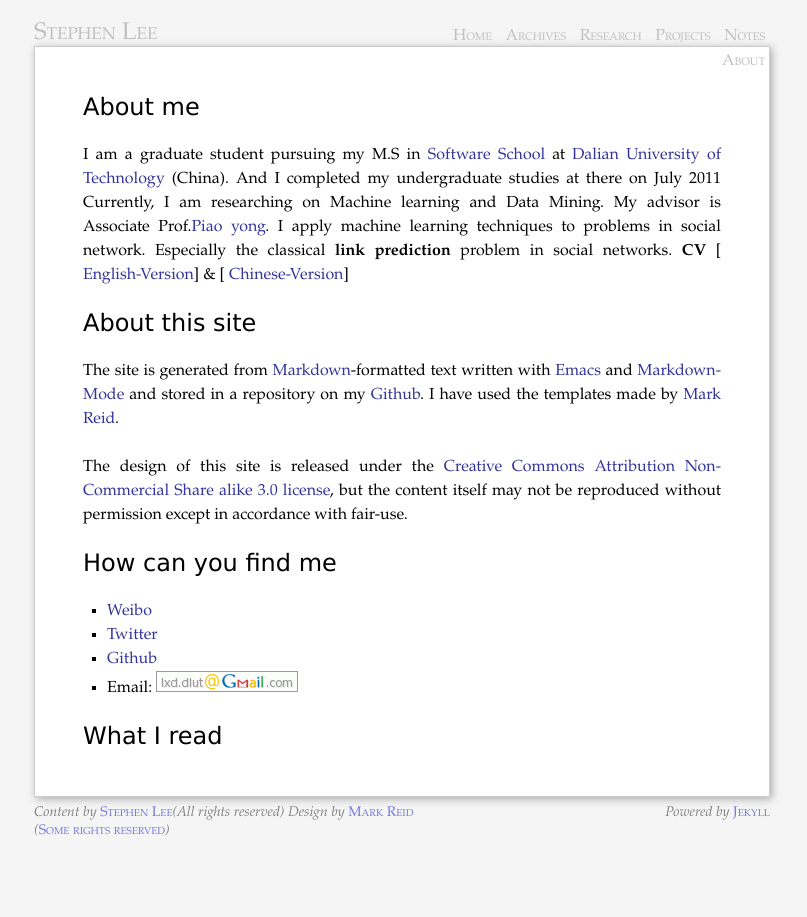
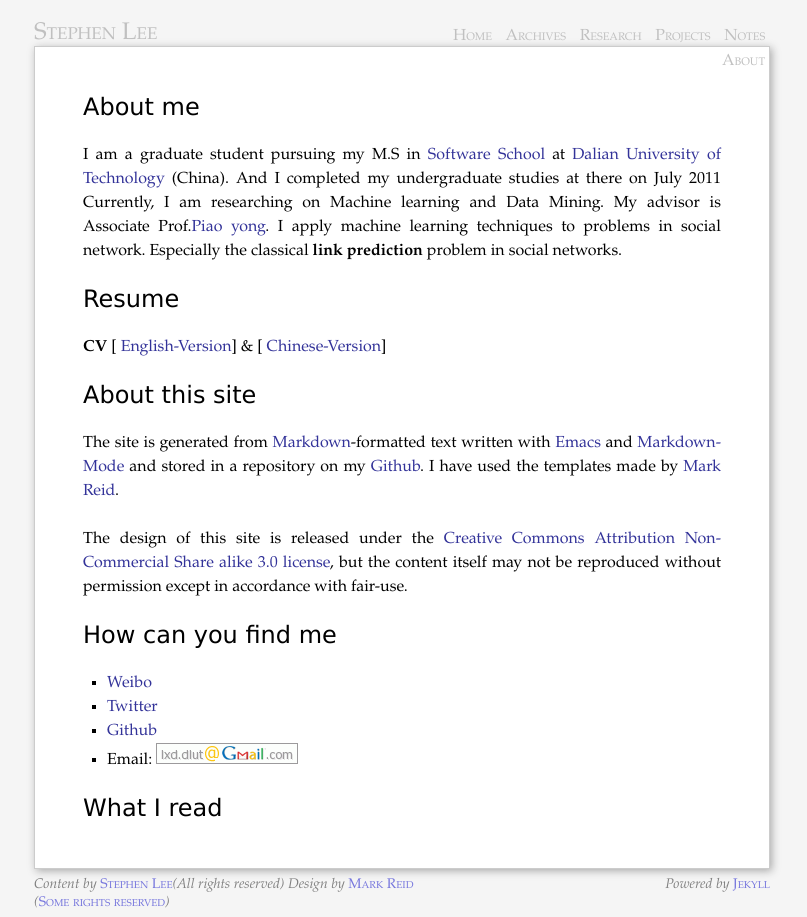
Before and after one commit to stephenLee/stephenlee.github.com, a Jekyll site: the page built from about/index.markdown, in a window 1280 px wide. Shown: the whole page, without its empty margins (238-1045 px from the left). Built offline with Jekyll 4.4.1, drawn with Linux system fonts in a browser that asks for light colours.

Commit message:
Updated about/index.markdown

```diff
--- a/about/index.markdown
+++ b/about/index.markdown
@@ -17,7 +17,11 @@ Currently, I am researching on Machine learning and Data Mining. My
 advisor is Associate Prof.[Piao
 yong](http://ssdut.dlut.edu.cn/teachers/show.php?id=81). I apply
 machine learning techniques to problems in social network. Especially the
-classical **link prediction** problem in social networks. **CV** [ [English-Version](https://github.com/stephenLee/CV/blob/master/english/cv_english.pdf?raw=true)] & [ [Chinese-Version](https://github.com/stephenLee/CV/blob/master/chinese/cv_chinese.pdf?raw=true)]
+classical **link prediction** problem in social networks.
+
+# Resume #
+
+**CV** [ [English-Version](https://github.com/stephenLee/CV/blob/master/english/cv_english.pdf?raw=true)] & [ [Chinese-Version](https://github.com/stephenLee/CV/blob/master/chinese/cv_chinese.pdf?raw=true)]
 
 # About this site #
 
```
